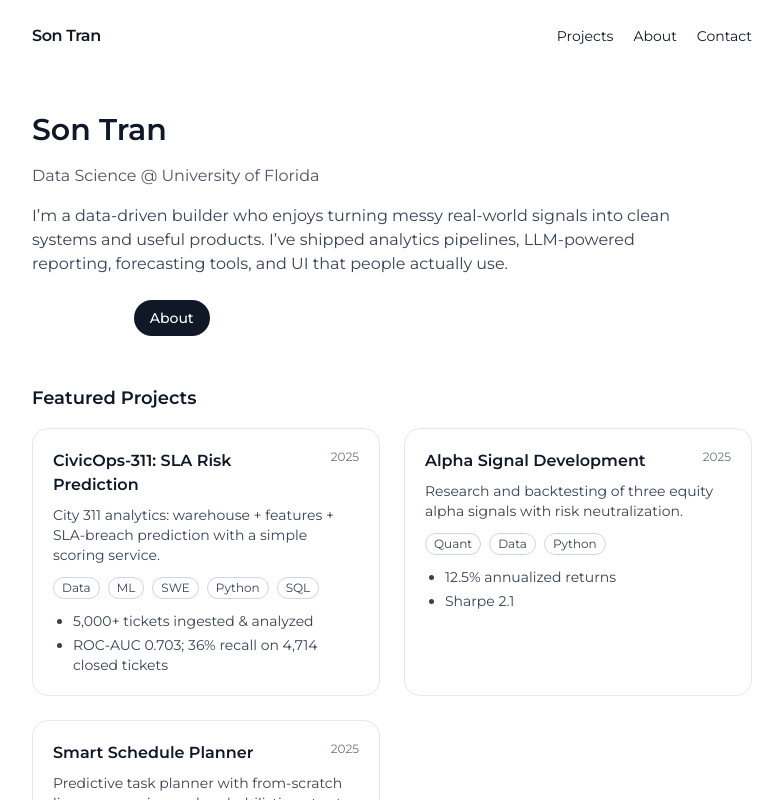
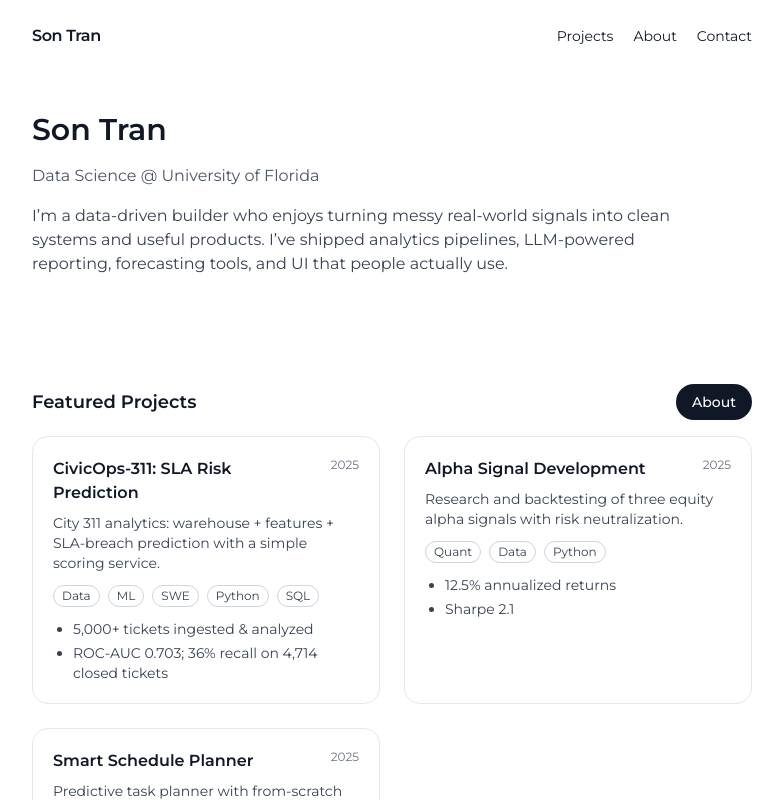
Before and after one commit to smtran8/son-portfolio, a Next.js app: page / in a window 1280 px wide. Shown: the top 800 px of the page, without its empty margins (248-1031 px from the left). Built offline with nearby package versions, Linux system fonts and the light colour scheme.

Commit message:
ui: align About button with Featured Projects header

```diff
--- a/src/app/page.tsx
+++ b/src/app/page.tsx
@@ -15,12 +15,14 @@ export default function Home() {
         </p>
         <div className="flex flex-wrap gap-3 pt-2">
           <Link href="/projects" className="btn">Projects</Link>
-          <Link href="/about" className="btn bg-gray-900 hover:opacity-90">About</Link>
           <Link href="/contact" className="btn">Contact</Link>
         </div>
       </section>
 
-      <Section title="Featured Projects">
+      <Section
+        title="Featured Projects"
+        action={<Link href="/about" className="btn bg-gray-900 hover:opacity-90">About</Link>}
+      >
         <div className="grid grid-cols-1 sm:grid-cols-2 gap-6">
           {featured.map((p) => (
             <ProjectCard key={p.slug} project={p} />
--- a/src/components/Section.tsx
+++ b/src/components/Section.tsx
@@ -1,12 +1,16 @@
 type Props = {
   title: string;
+  action?: React.ReactNode;
   children: React.ReactNode;
 };
 
-export function Section({ title, children }: Props) {
+export function Section({ title, action, children }: Props) {
   return (
     <section className="space-y-4">
-      <h2 className="text-lg font-semibold">{title}</h2>
+      <div className="flex items-center justify-between gap-3">
+        <h2 className="text-lg font-semibold">{title}</h2>
+        {action}
+      </div>
       {children}
     </section>
   );
```
